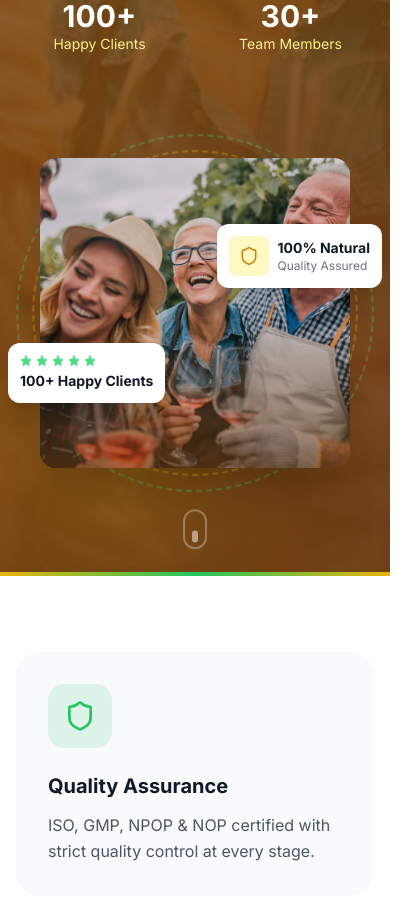
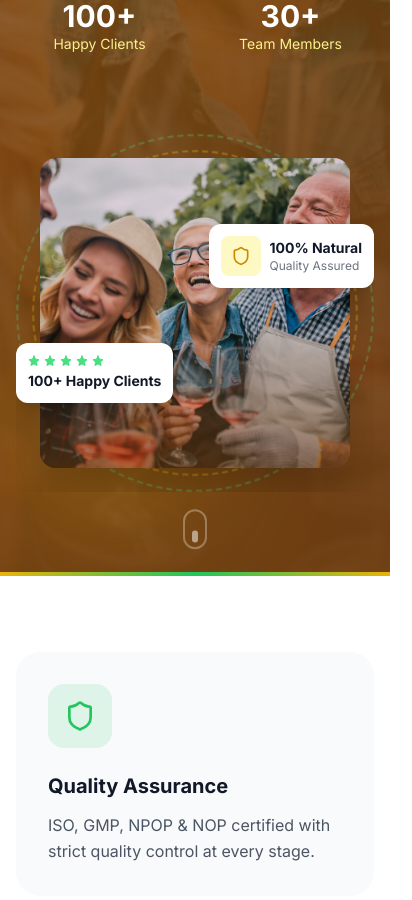
Before and after one commit to ShrikeshShetty09/jaintrading, a Next.js app: page / in a window 390 px wide. Shown: the part 840-1740 px from the top of the page, 412 px wide, since content can reach past the window. Built offline with nearby package versions, Linux system fonts and the light colour scheme; a web font is replaced by a local one.

Commit message:
second commit

```diff
--- a/src/app/about/page.tsx
+++ b/src/app/about/page.tsx
@@ -266,7 +266,7 @@ export default function AboutPage() {
                   initial={{ opacity: 0, x: 20 }}
                   animate={{ opacity: 1, x: 0 }}
                   transition={{ delay: 0.5 }}
-                  className="absolute -right-2 sm:-right-4 top-1/4 bg-white rounded-xl sm:rounded-2xl shadow-xl p-3 sm:p-4"
+                  className="absolute right-0 sm:-right-4 top-1/4 bg-white rounded-xl sm:rounded-2xl shadow-xl p-3 sm:p-4"
                 >
                   <div className="text-2xl sm:text-3xl font-bold text-primary-600">2019</div>
                   <div className="text-xs sm:text-sm text-gray-600">Established</div>
@@ -276,7 +276,7 @@ export default function AboutPage() {
                   initial={{ opacity: 0, x: -20 }}
                   animate={{ opacity: 1, x: 0 }}
                   transition={{ delay: 0.7 }}
-                  className="absolute -left-2 sm:-left-4 bottom-1/4 bg-white rounded-xl sm:rounded-2xl shadow-xl p-3 sm:p-4"
+                  className="absolute left-0 sm:-left-4 bottom-1/4 bg-white rounded-xl sm:rounded-2xl shadow-xl p-3 sm:p-4"
                 >
                   <div className="flex items-center gap-1 sm:gap-2 mb-1">
                     {[...Array(5)].map((_, i) => (
--- a/src/app/globals.css
+++ b/src/app/globals.css
@@ -19,11 +19,11 @@
   }
 
   html {
-    @apply scroll-smooth;
+    @apply scroll-smooth overflow-x-hidden;
   }
 
   body {
-    @apply bg-white text-gray-900 antialiased;
+    @apply bg-white text-gray-900 antialiased overflow-x-hidden;
   }
 }
 
--- a/src/app/layout.tsx
+++ b/src/app/layout.tsx
@@ -44,7 +44,7 @@ export default function RootLayout({
     <html lang="en" className={`${inter.variable} ${playfair.variable}`}>
       <body className="font-sans">
         <Navbar />
-        <main className="min-h-screen">{children}</main>
+        <main className="min-h-screen overflow-x-hidden">{children}</main>
         <Footer />
       </body>
     </html>
--- a/src/app/page.tsx
+++ b/src/app/page.tsx
@@ -300,7 +300,7 @@ export default function HomePage() {
               initial={{ opacity: 0, scale: 0.8, rotate: -5 }}
               animate={{ opacity: 1, scale: 1, rotate: 0 }}
               transition={{ duration: 0.8, delay: 0.3 }}
-              className="relative mt-8 lg:mt-0"
+              className="relative mt-8 lg:mt-0 overflow-hidden"
             >
               <div className="relative w-full aspect-square max-w-sm mx-auto lg:max-w-lg">
                 {/* Decorative rings */}
@@ -332,7 +332,7 @@ export default function HomePage() {
                   initial={{ opacity: 0, x: 20 }}
                   animate={{ opacity: 1, x: 0 }}
                   transition={{ delay: 0.8 }}
-                  className="absolute -right-2 sm:-right-4 top-1/4 bg-white rounded-xl sm:rounded-2xl shadow-xl p-3 sm:p-4 flex items-center gap-2 sm:gap-3"
+                  className="absolute right-0 sm:-right-4 top-1/4 bg-white rounded-xl sm:rounded-2xl shadow-xl p-3 sm:p-4 flex items-center gap-2 sm:gap-3"
                 >
                   <div className="w-10 h-10 sm:w-12 sm:h-12 bg-primary-100 rounded-lg sm:rounded-xl flex items-center justify-center">
                     <Shield className="w-5 h-5 sm:w-6 sm:h-6 text-primary-600" />
@@ -347,7 +347,7 @@ export default function HomePage() {
                   initial={{ opacity: 0, x: -20 }}
                   animate={{ opacity: 1, x: 0 }}
                   transition={{ delay: 1 }}
-                  className="absolute -left-2 sm:-left-4 bottom-1/4 bg-white rounded-xl sm:rounded-2xl shadow-xl p-3 sm:p-4"
+                  className="absolute left-0 sm:-left-4 bottom-1/4 bg-white rounded-xl sm:rounded-2xl shadow-xl p-3 sm:p-4"
                 >
                   <div className="flex items-center gap-1 sm:gap-2 mb-1">
                     {[...Array(5)].map((_, i) => (
```
